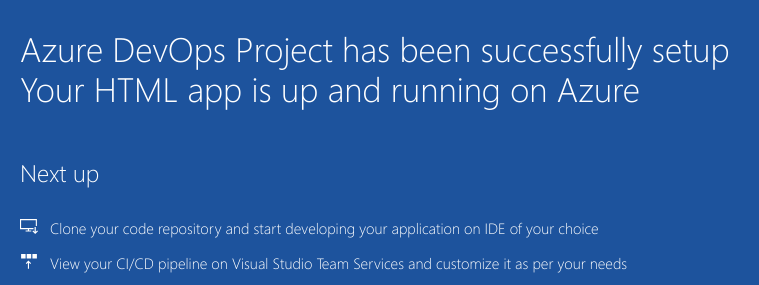
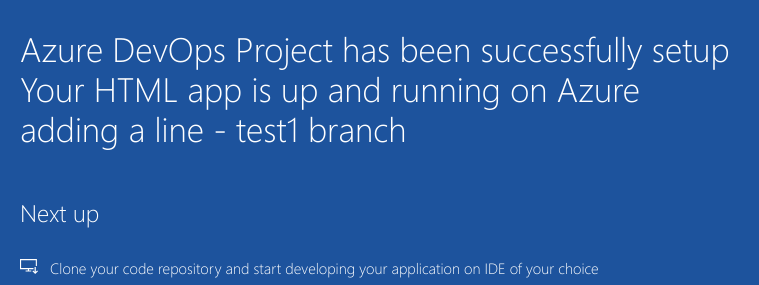
Before and after one commit to saipavan-devops/repo5, a plain HTML site: page index.html in a window 1280 px wide. Shown: the part 442-727 px from the top of the page, 205-964 px from the left. Drawn offline with Linux system fonts and the light colour scheme.

Commit message:
index.html

```diff
--- a/index.html
+++ b/index.html
@@ -21,6 +21,7 @@
                 <div class="success-text">Success!</div>
                 <div class="description line-1"> Azure DevOps Project has been successfully setup</div>
                 <div class="description line-2"> Your HTML app is up and running on Azure</div>
+		<div class="description line-3"> adding a line - test1 branch </div>
                 <div class="next-steps-container">
                     <div class="next-steps-header">Next up</div>
                     <div class="next-steps-body">
```
